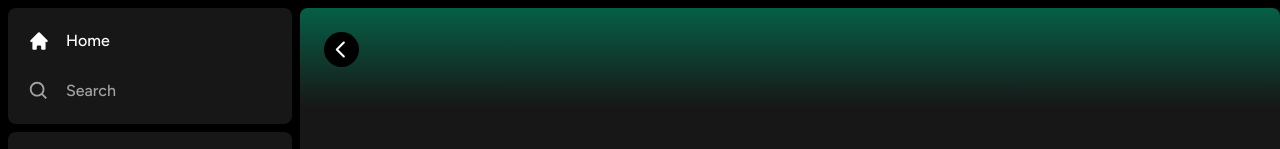
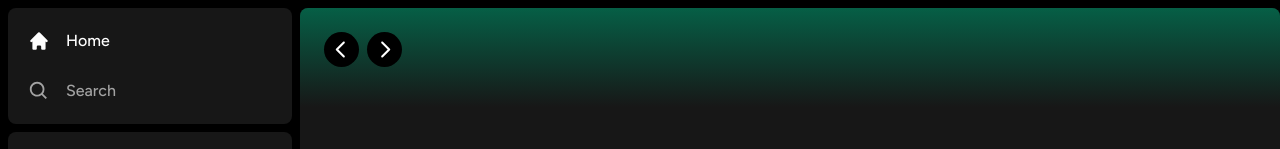
Before and after one commit to ugandapinik/Spotify, a Next.js app: page / in a window 1280 px wide. Shown: the top 149 px of the page. Built offline with nearby package versions, Linux system fonts and the light colour scheme.

Commit message:
Header: home icons included

```diff
--- a/components/Header.tsx
+++ b/components/Header.tsx
@@ -2,7 +2,8 @@
 
 import { useRouter } from "next/navigation";
 import { twMerge } from "tailwind-merge"
-import { RxCaretLeft } from "react-icons/rx"
+import { RxCaretLeft, RxCaretRight } from "react-icons/rx"
+import { HiHome } from "react-icons/hi"
 
 interface HeaderProps {
     children: React.ReactNode;
@@ -26,9 +27,16 @@
         <div className={twMerge(`h-fit bg-gradient-to-b from-emerald-800 p-6`, className)}>
             <div className="w-full mb-4 flex items-center justify-between">
                 <div className="hidden md:flex gap-x-2 items-center">
-                    <button className="rounded-full bg-black flex items-center justify-center hover:opacity-75 transition">
+                    <button onClick={() => router.back()} className="rounded-full bg-black flex items-center justify-center hover:opacity-75 transition">
                         <RxCaretLeft className="text-white" size={35} />
                     </button>
+                    <button onClick={() => router.forward()} className="rounded-full bg-black flex items-center justify-center hover:opacity-75 transition">
+                        <RxCaretRight className="text-white" size={35} />
+                    </button>
+                </div>
+
+                <div className="flex md:hidden gap-x-2 items-center">
+                    <HiHome />
                 </div>
             </div>
         </div>
```
